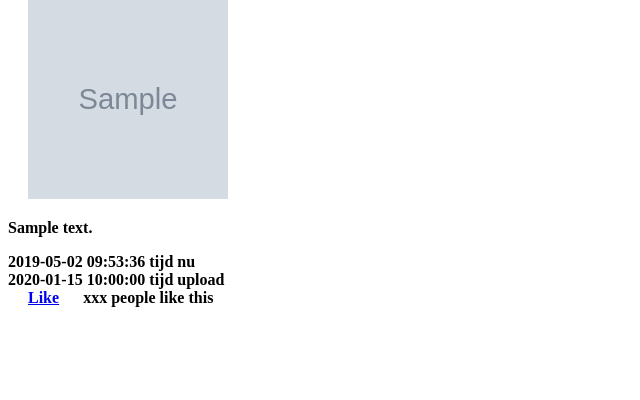
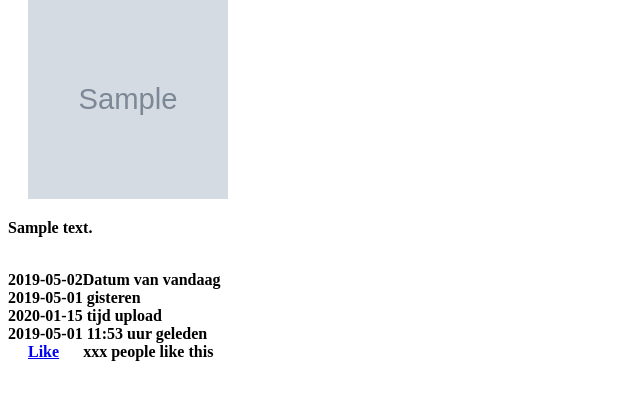
Before and after one commit to abuijzen/PHP-groep12, a PHP site: page / in a window 1280 px wide. Shown: the part 153-553 px from the top of the page, without its empty margins (0-640 px from the left). Run offline with PHP 8.4, Linux system fonts and the light colour scheme; tables that the repository leaves empty or names only in its code hold one stand-in row (values such as "Sample post"); grey boxes marked "Sample" are stand-in pictures.

Commit message:
yesterday vermelding

```diff
--- a/index.php
+++ b/index.php
@@ -53,15 +53,42 @@ $count =$statement->rowCount();
 <div class="post">
 <a href="detail-img.php?id=<?php echo $c['id']; ?>"><img src="images/<?php echo $c['image']; ?>" alt="" height="200" width="200" style="object-fit: cover"></a>
 <p><?php echo $c['text']; ?></p>
+<br>
+<?php date_default_timezone_set('Europe/Brussels');
 
-<?php
+// datum + tijd vandaag
+$nu =date("Y-m-d")."Datum van vandaag<br>";
+echo $nu;
 
-echo date("Y-m-d h:i:s ")."tijd nu<br>";
-echo $c['time']." tijd upload<br>";
+//$nuDateTime =date("Y-m-d H:i:s ")."tijd nu<br>";
+//echo $nuDateTime."<br>";
 
-if(date("Y-m-d")>$c['time']){
-    echo "yesterday ". date('H i',strtotime($c['time']));
+
+// datum gisteren
+$yesterday =date('Y-m-d',strtotime("-1 days"));
+echo $yesterday." gisteren<br>";
+
+// datum + tijd van de upload
+$uploadTime = $c['time'];
+
+//echo $uploadTime." tijd upload<br>";
+$uploadDate = date('Y-m-d',strtotime($uploadTime));
+echo $uploadDate." tijd upload<br>";
+
+
+//een uur geleden
+$hourAgo =date('Y-m-d H:i',strtotime("-1 days"));
+echo $hourAgo." uur geleden<br>";
+
+
+// Is de post gisteren geplaatst? WERKT!
+if($uploadDate==$yesterday){
+    echo "gisteren gepost om: ". date('H:i',strtotime($uploadTime))."<br>";
 }
+
+//if($nu-$yesterday==00-00-01){
+  //  echo "vandaag gepost om: ". date('H:i',strtotime($uploadTime))."<br>";
+//}
 
 
 
```
